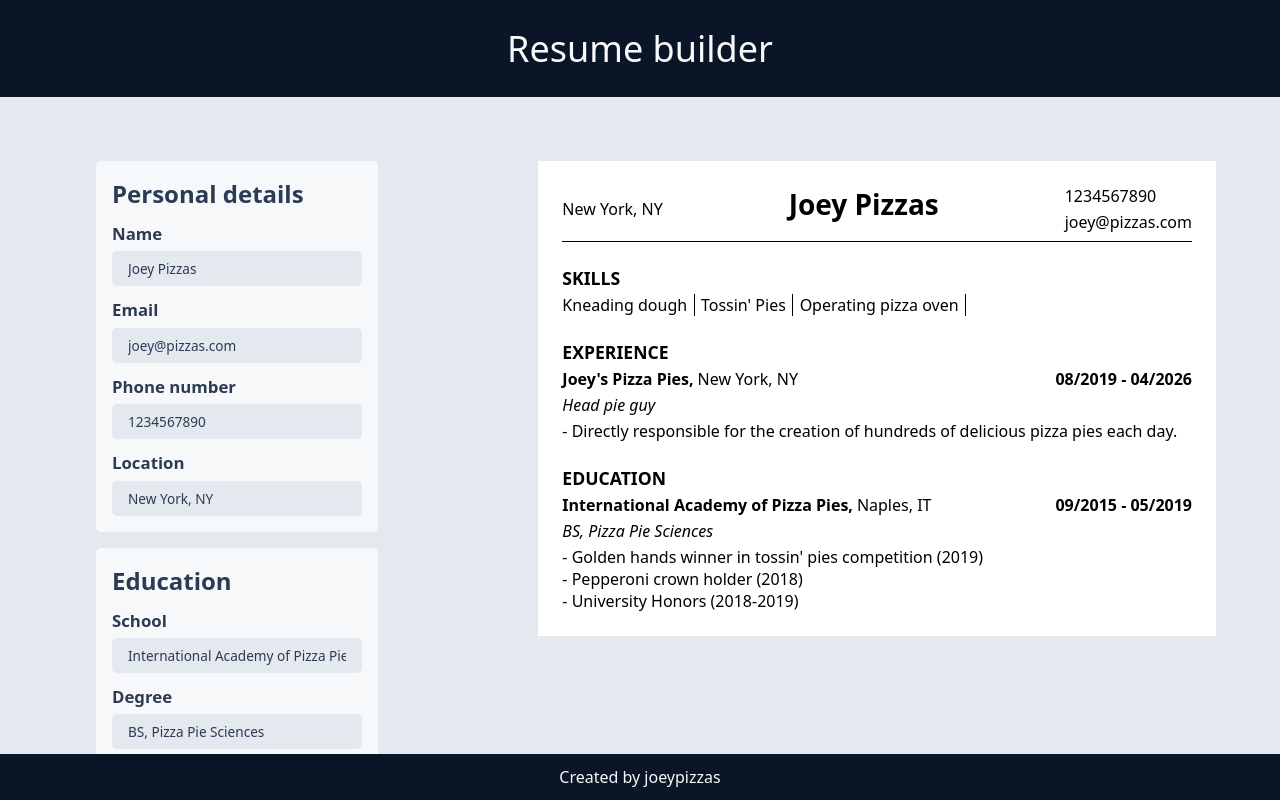
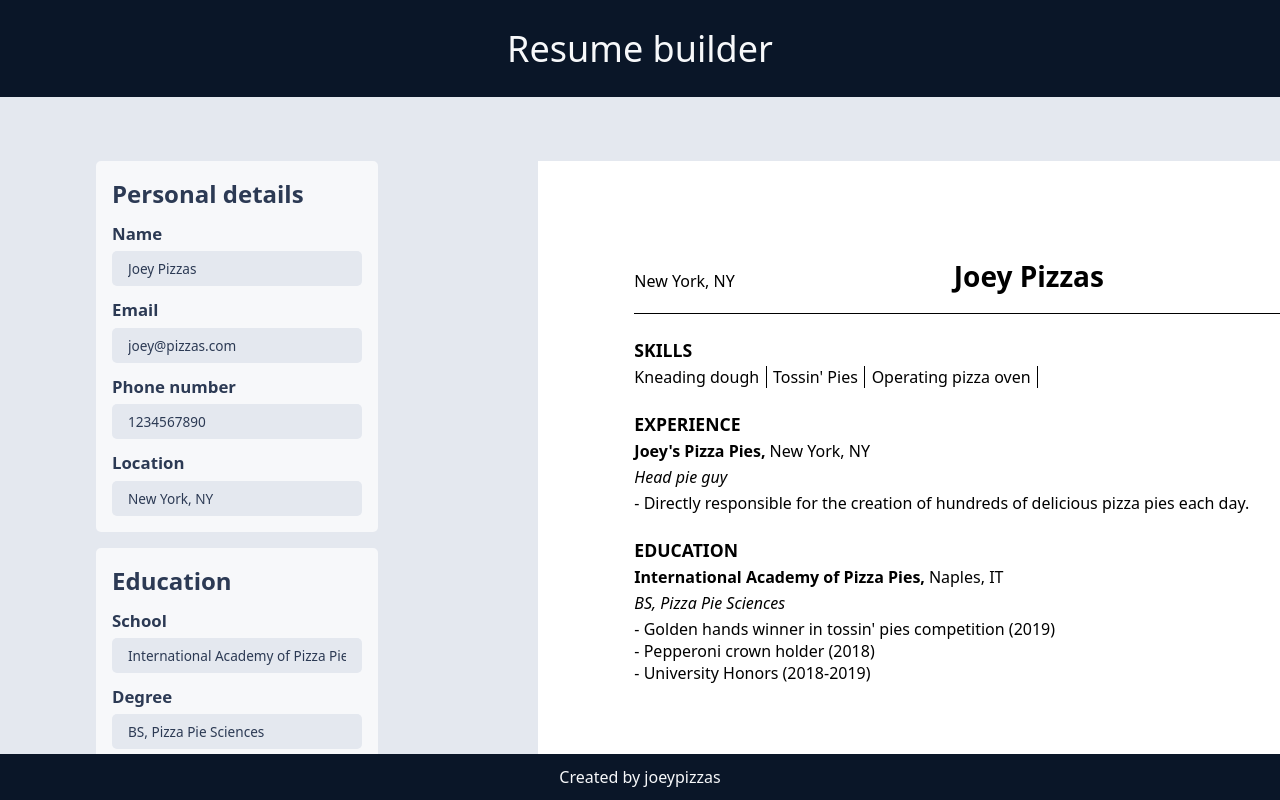
Before and after one commit to joeypizzas/resume-app, a React (Vite) app: page / in a window 1280 px wide. Built offline with nearby package versions, Linux system fonts and the light colour scheme.

Commit message:
Added actual paper size fixed dimensions

```diff
--- a/src/components/ResumePreview/ResumePreview.css
+++ b/src/components/ResumePreview/ResumePreview.css
@@ -5,6 +5,8 @@
   flex-direction: column;
   gap: 1.5rem;
   background-color: var(--preview-bg);
-  padding: 1.5rem;
   color: var(--preview-black);
+  width: 816px; /* 8.5in at 96dpi */
+  min-height: 1056px; /* 11in at 96dpi */
+  padding: 96px; /* ~1in margins */
 }
```
